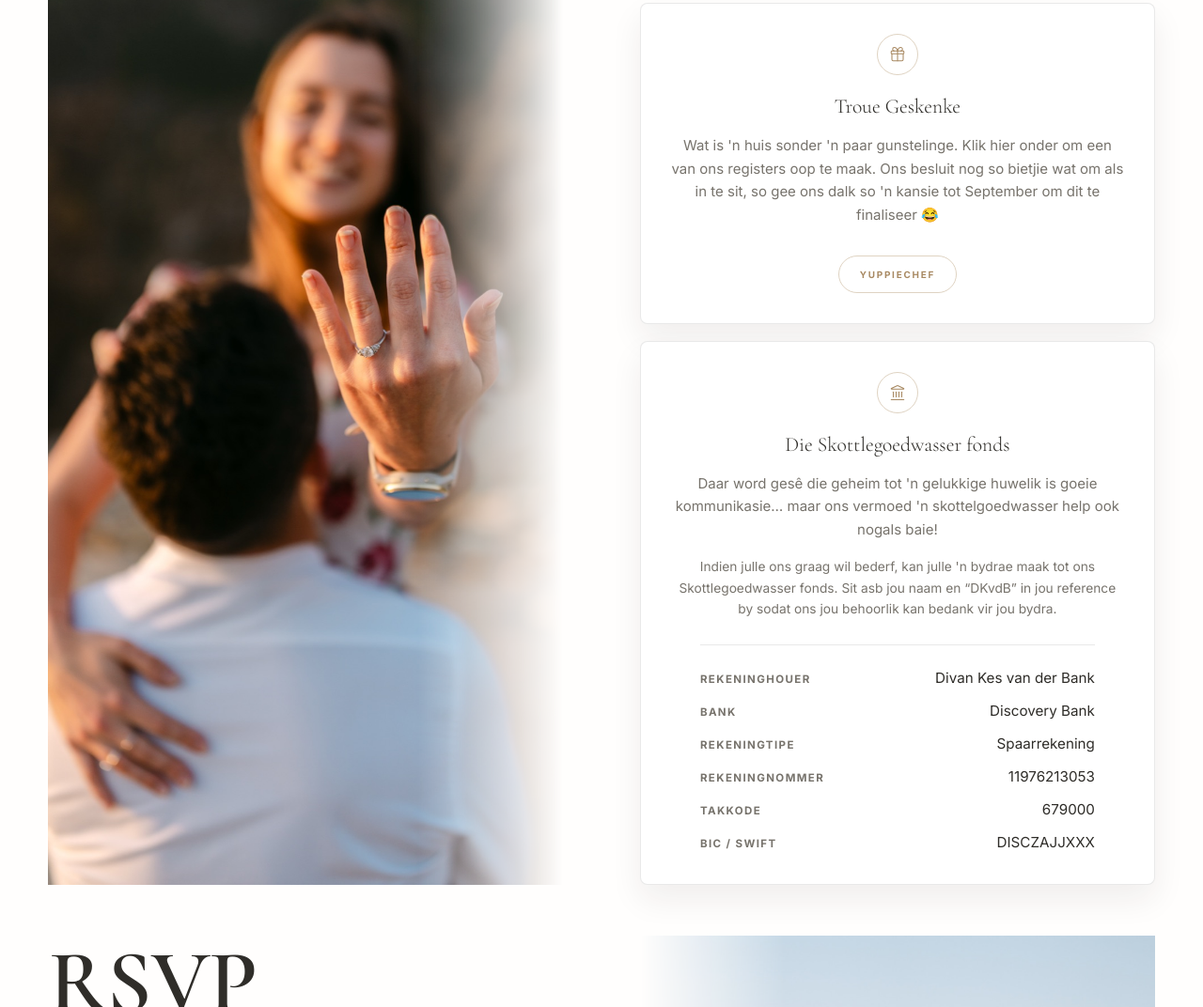
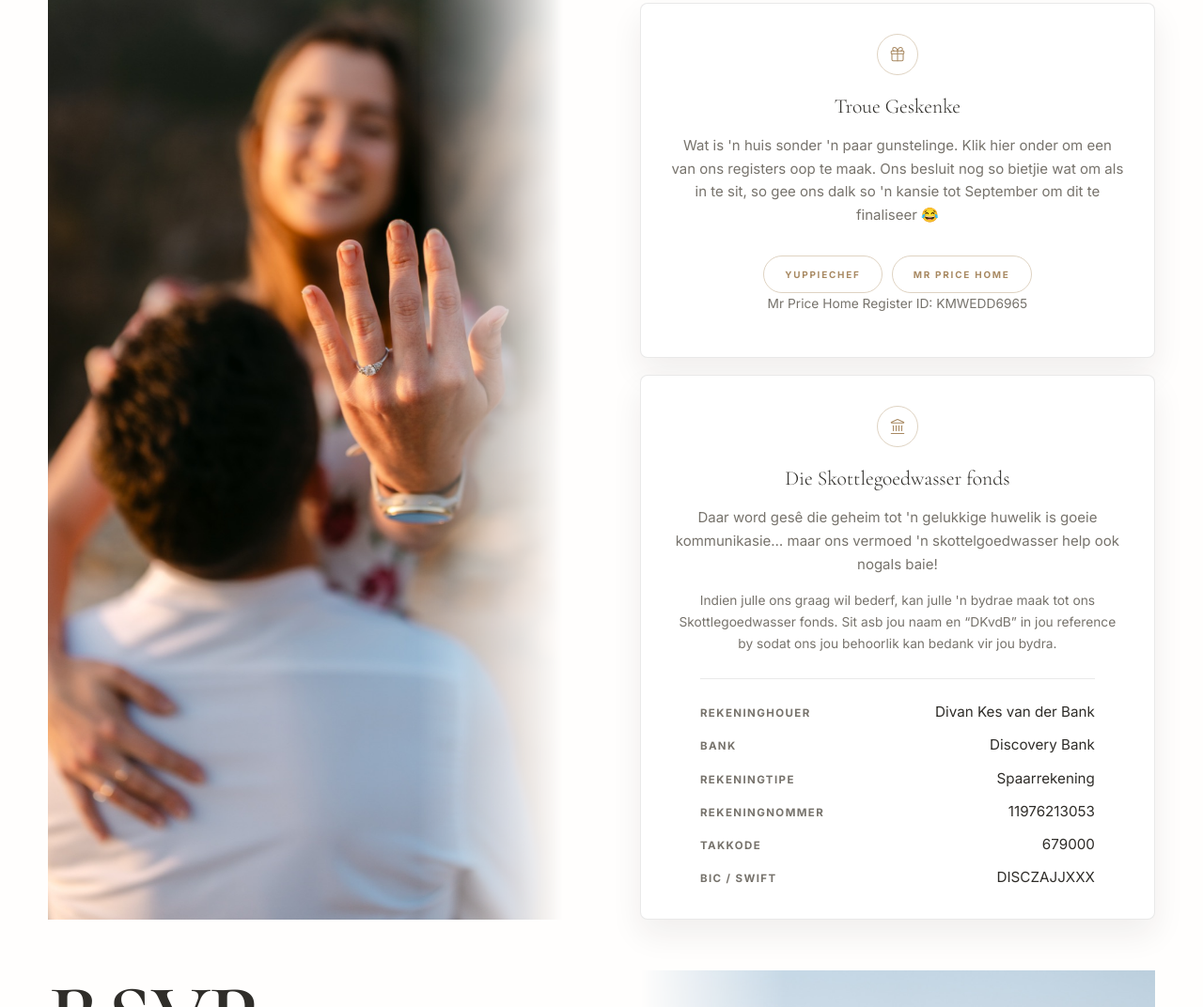
Before and after one commit to Divanvdbfalx/divan-kristin-wedding, a website: page index.html in a window 1280 px wide. Shown: the part 6246-7318 px from the top of the page at 94% size. Drawn offline with nearby package versions, Linux system fonts and the light colour scheme.

Commit message:
Add the Mr Price Home gift registry link and Register ID
Co-Authored-By: Claude Opus 5.5 (1M context) <noreply@anthropic.com>

```diff
--- a/index.html
+++ b/index.html
@@ -248,7 +248,9 @@
                 </p>
                 <div class="link-list" aria-label="Geskenkregister skakels">
                   <a class="pill-button muted" href="https://www.yuppiechef.com/yc9721496" target="_blank" rel="noopener">Yuppiechef</a>
+                  <a class="pill-button muted" href="https://www.mrphome.com/en_za/giftregistry/view/index/id/KMWEDD6965" target="_blank" rel="noopener">Mr Price Home</a>
                 </div>
+                <p class="small">Mr Price Home Register ID: KMWEDD6965</p>
               </article>
               <article class="info-card wide">
                 <span class="icon" aria-hidden="true"><i data-lucide="landmark"></i></span>
```
